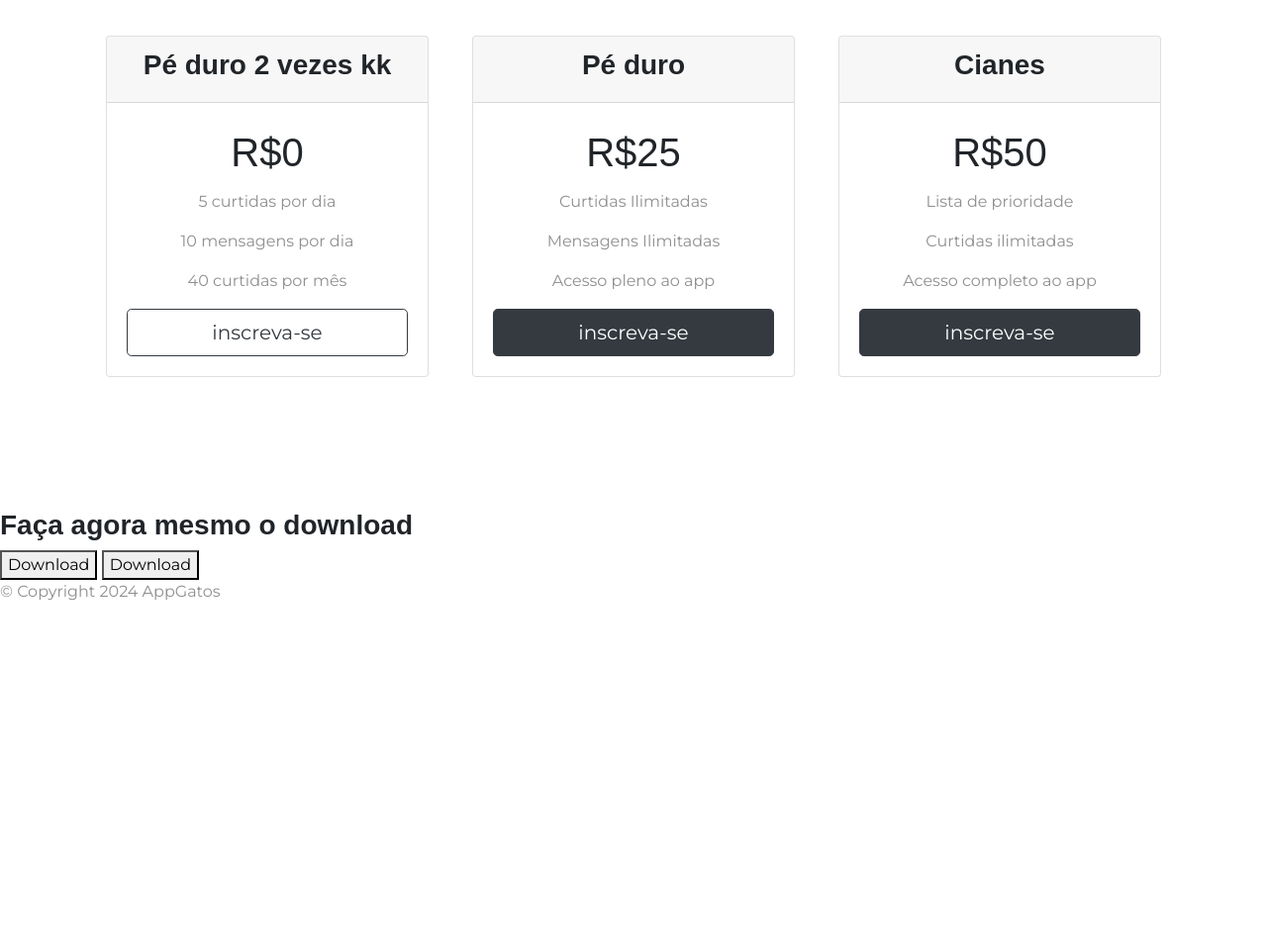
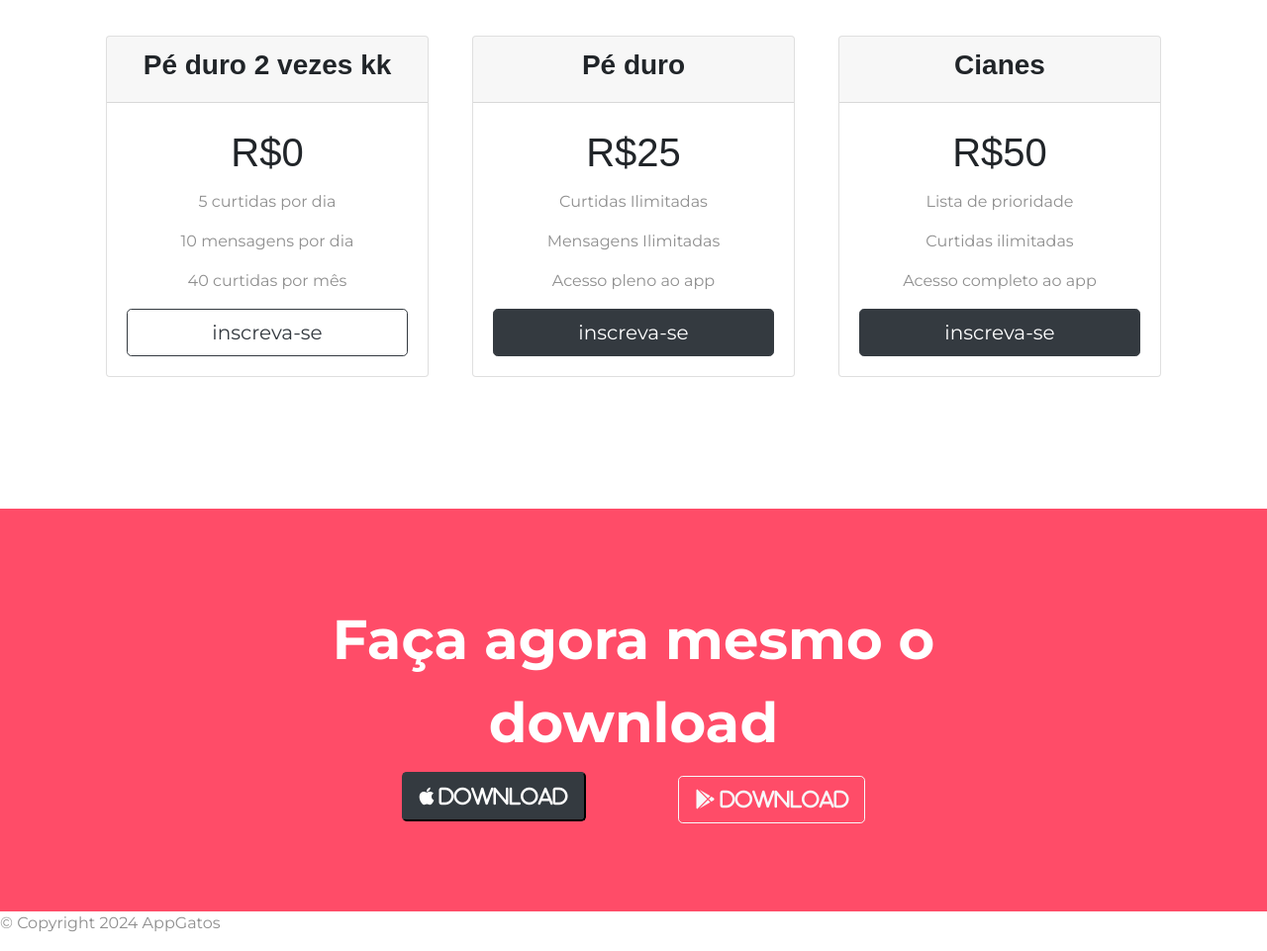
Before and after one commit to eilincoln/curso-fullstack-tipscode, a plain HTML site: page appdukeza/index.html in a window 1280 px wide. Shown: the part 1854-2815 px from the top of the page at 99% size. Before the commit the page ends 2480 px from the top, so only its background shows below. Drawn offline with nearby package versions, Linux system fonts and the light colour scheme.

Commit message:
adicionando alterações na sessão CTA

```diff
--- a/appdukeza/css/styles.css
+++ b/appdukeza/css/styles.css
@@ -141,6 +141,23 @@ p {
     padding: 3% 2%;
 }
 
+/* ============================cta============================= */
+
+#cta {
+    background-color: #ff4c68;
+    color: #FFFFFF;
+    padding: 7% 15%;
+    text-align: center;
+}
+
+.cta-heading {
+    font-family: "montserrat";
+    font-size: 3.5rem;
+    line-height: 1.5;
+    text-align: center;
+}
+
+
 /* =============================== reponsivo ==================== */
 
 
--- a/appdukeza/index.html
+++ b/appdukeza/index.html
@@ -188,9 +188,13 @@
     </section>
 
     <section id="cta">
-        <h3>Faça agora mesmo o download</h3>
-        <button type="button">Download</button>
-        <button type="button">Download</button>
+        <h3 class="cta-heading">Faça agora mesmo o download</h3>
+        <button class="button-apple btn-lg btn-dark" type="button">
+            <i class="fa-brands fa-apple"> Download</i>
+        </button>
+        <button class="button-andoid btn-lg btn btn-outline-light" type="button">
+            <i class="fa-brands fa-google-play"> Download</i>
+        </button>
     </section>
 
     <footer id="footer">
```
